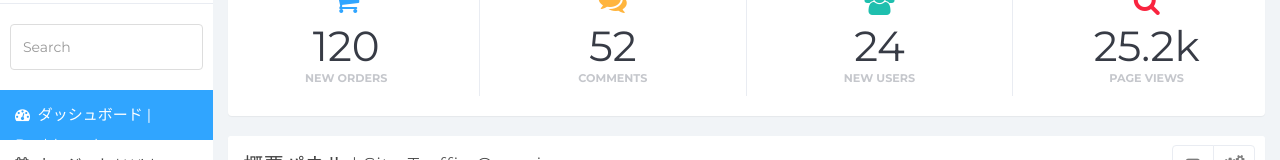
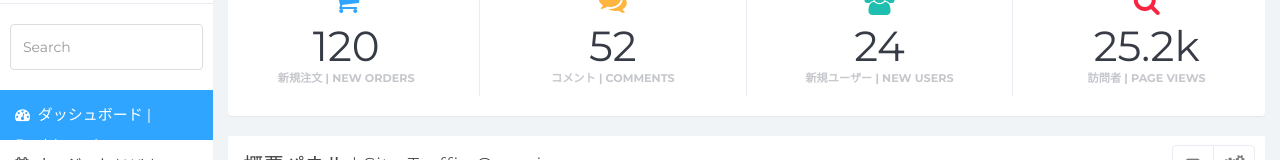
Before and after one commit to takagotch/o2807, a plain HTML site: page index.html in a window 1280 px wide. Shown: the part 236-396 px from the top of the page. Drawn offline with Linux system fonts and the light colour scheme.

Commit message:
Update index.html

```diff
--- a/index.html
+++ b/index.html
@@ -149,7 +149,7 @@
 					<div class="panel panel-teal panel-widget border-right">
 						<div class="row no-padding"><em class="fa fa-xl fa-shopping-cart color-blue"></em>
 							<div class="large">120</div>
-							<div class="text-muted">New Orders</div>
+							<div class="text-muted"> 新規注文 | New Orders</div>
 						</div>
 					</div>
 				</div>
@@ -157,7 +157,7 @@
 					<div class="panel panel-blue panel-widget border-right">
 						<div class="row no-padding"><em class="fa fa-xl fa-comments color-orange"></em>
 							<div class="large">52</div>
-							<div class="text-muted">Comments</div>
+							<div class="text-muted"> コメント | Comments</div>
 						</div>
 					</div>
 				</div>
@@ -165,7 +165,7 @@
 					<div class="panel panel-orange panel-widget border-right">
 						<div class="row no-padding"><em class="fa fa-xl fa-users color-teal"></em>
 							<div class="large">24</div>
-							<div class="text-muted">New Users</div>
+							<div class="text-muted"> 新規ユーザー | New Users</div>
 						</div>
 					</div>
 				</div>
@@ -173,7 +173,7 @@
 					<div class="panel panel-red panel-widget ">
 						<div class="row no-padding"><em class="fa fa-xl fa-search color-red"></em>
 							<div class="large">25.2k</div>
-							<div class="text-muted">Page Views</div>
+							<div class="text-muted"> 訪問者 | Page Views</div>
 						</div>
 					</div>
 				</div>
```
